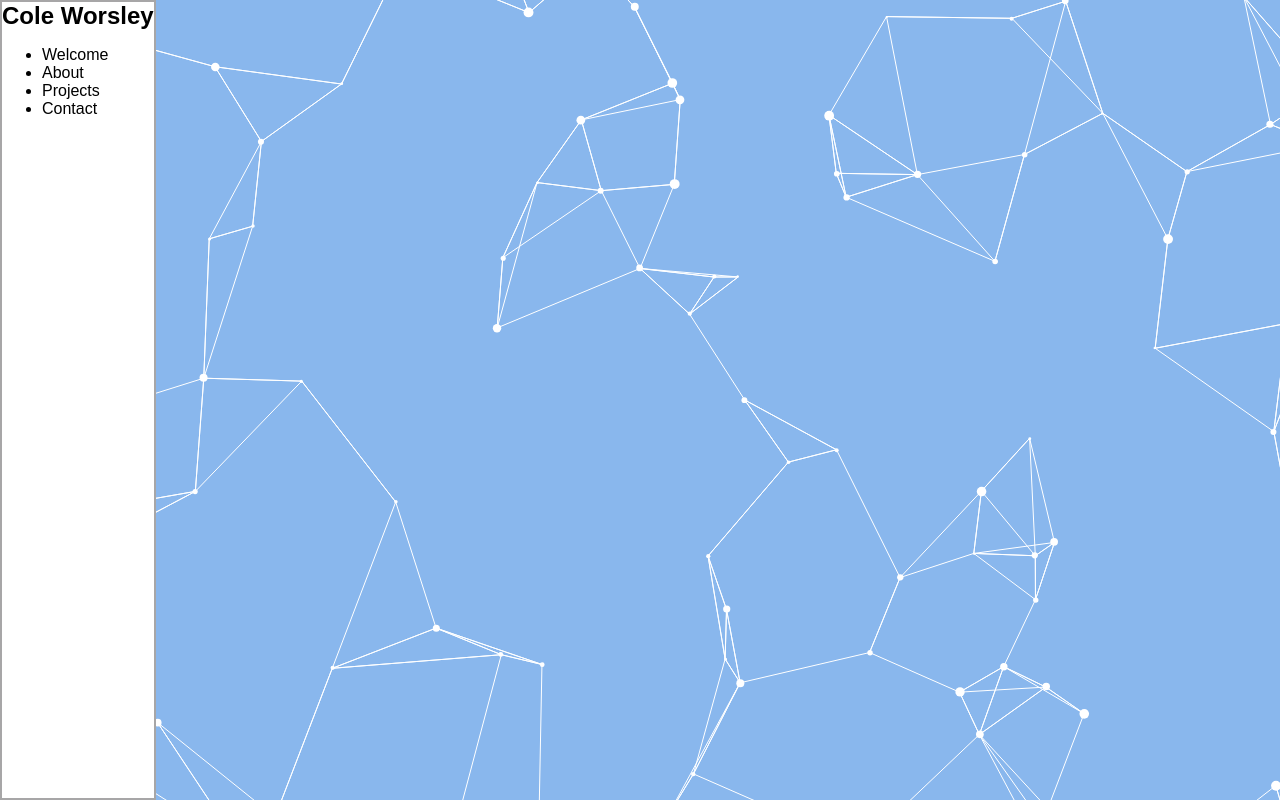
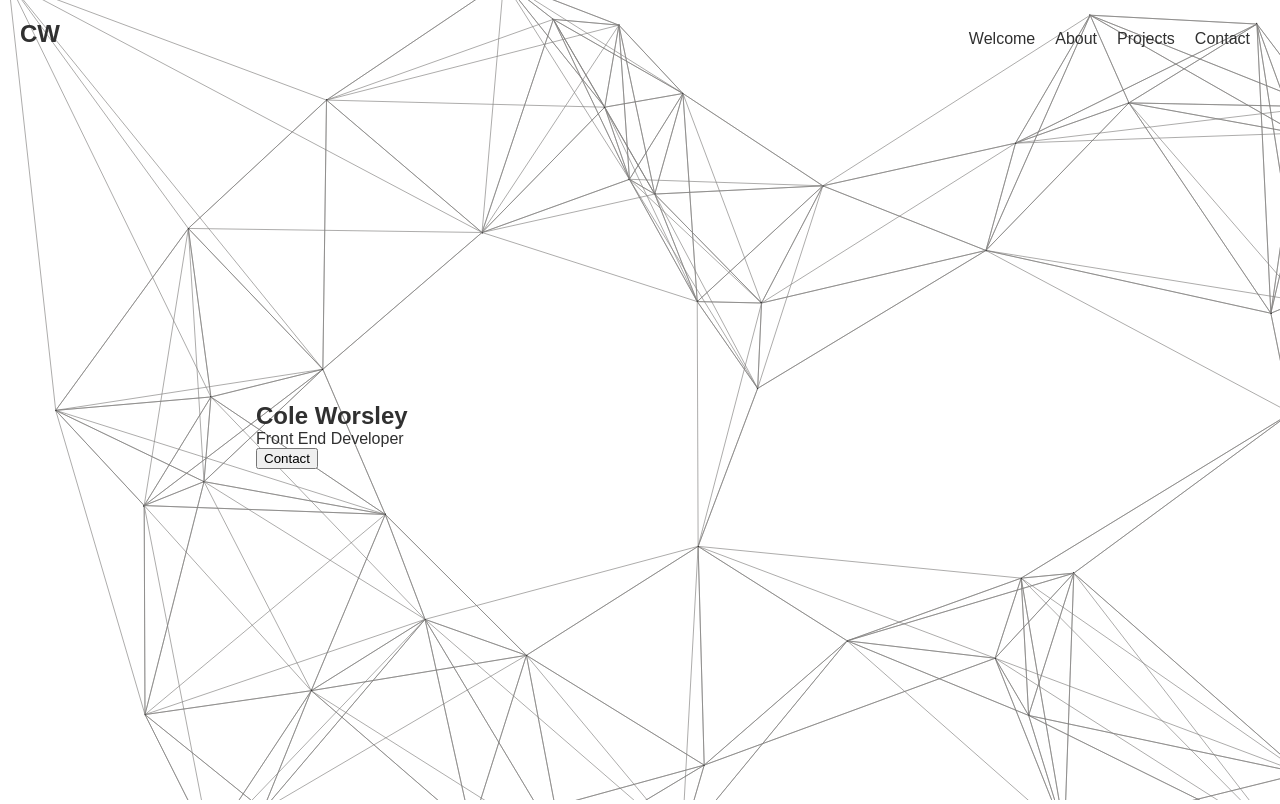
Before and after one commit to coleworsley/personal-site, a React (Create React App) app: page / in a window 1280 px wide. Built offline with nearby package versions, Linux system fonts and the light colour scheme.

Commit message:
add resume

```diff
--- a/src/components/App/App.js
+++ b/src/components/App/App.js
@@ -2,6 +2,7 @@ import React, { Component } from 'react';
 import Canvas from '../Canvas/Canvas';
 import About from '../About/About';
 import { NavBar } from '../NavBar/NavBar';
+import { Home } from '../Home/Home';
 
 class App extends Component {
   constructor() {
@@ -16,6 +17,7 @@ class App extends Component {
     return (
       <div className="app">
         <NavBar />
+        <Home />
         <Canvas />
       </div>
     );
--- a/src/components/Canvas/Canvas.js
+++ b/src/components/Canvas/Canvas.js
@@ -14,17 +14,17 @@ export default class Canvas extends Component {
     this.particles = [];
     this.minVelocity = .2;
     this.maxVelocity = .6;
-    this.maxRadius = 5;
+    this.maxRadius = .5;
     this.padding = -50;
-    this.fps = 60;
+    this.fps = 50;
     this.timeInterval = new Date();
   }
 
   componentDidMount() {
     const context = this.refs.canvas.getContext('2d');
+    this.createParticles(50);
+    requestAnimationFrame(() => {this.update()});
     this.setState({ context: context });
-    this.createParticles(100);
-    requestAnimationFrame(() => {this.update()});
   }
 
   createParticles(count) {
@@ -37,7 +37,7 @@ export default class Canvas extends Component {
           } = this;
 
     for (let i = 0; i < count; i++) {
-      const radius = randomize(1, maxRadius);
+      const radius = randomize(.7, maxRadius);
       const position = {
         x: randomize(radius + padding, width - radius - padding),
         y: randomize(radius + padding, height - radius - padding),
@@ -92,7 +92,7 @@ export default class Canvas extends Component {
   }
 
   drawLines(context) {
-    this.findClosestParticles(4);
+    this.findClosestParticles(8);
     const { particles } = this;
 
     particles.forEach(p => {
@@ -100,7 +100,7 @@ export default class Canvas extends Component {
         context.beginPath();
         context.moveTo(p.x, p.y);
         context.lineTo(innerP.x, innerP.y);
-        context.strokeStyle="#fff";
+        context.strokeStyle="rgba(129, 128, 127, 0.65)";
         context.stroke();
       })
     });
@@ -108,7 +108,8 @@ export default class Canvas extends Component {
 
   render() {
     const style = {
-      backgroundColor: '#89B7ED',
+      // backgroundColor: '#535353',
+      backgroundColor: '#fff',
     }
 
     return (
@@ -123,11 +124,11 @@ export default class Canvas extends Component {
 
 
 const randomize = (min, max) => {
-  return Math.random() * (max - min) + min;
+  return Math.floor((Math.random() * (max - min) + min) * 100) / 100;
 }
 
 const randomizeVelocity = (min, max) => {
   const random = Math.random() * (max * 2) - max;
 
-  return Math.abs(random) >= min ? random : min;
+  return Math.floor((Math.abs(random) >= min ? random : min) * 100) / 100;
 }
--- a/src/components/Canvas/Particle.js
+++ b/src/components/Canvas/Particle.js
@@ -31,7 +31,8 @@ export default class Particle {
     // Draw
     context.beginPath();
     context.arc(this.x, this.y, this.radius, 0, 2 * Math.PI);
-    context.fillStyle = '#fff';
+    // context.fillStyle = '#fff';
+    context.fillStyle = 'rgb(34, 34, 34)'
     context.fill();
     context.closePath();
   }
--- /dev/null
+++ b/src/components/Home/Home.js
@@ -0,0 +1,11 @@
+import React from 'react';
+
+export const Home = () => {
+  return (
+    <section className='home'>
+      <h1 className='welcome title'>Cole Worsley</h1>
+      <p className='welcome subtitle'>Front End Developer</p>
+      <button className='welcome contact-button'>Contact</button>
+    </section>
+  )
+}
--- a/src/components/NavBar/NavBar.js
+++ b/src/components/NavBar/NavBar.js
@@ -3,12 +3,12 @@ import React from 'react';
 export const NavBar = () => {
   return (
     <nav className='nav-bar'>
-      <h1>Cole Worsley</h1>
-      <ul>
-        <li>Welcome</li>
-        <li>About</li>
-        <li>Projects</li>
-        <li>Contact</li>
+      <h1 className='nav-title'>CW</h1>
+      <ul className='nav-list'>
+        <li className='nav-link'>Welcome</li>
+        <li className='nav-link'>About</li>
+        <li className='nav-link'>Projects</li>
+        <li className='nav-link'>Contact</li>
       </ul>
     </nav>
   )
--- a/src/index.css
+++ b/src/index.css
@@ -1,26 +1,55 @@
+/*Global Selectors*/
 * {
   box-sizing: border-box;
 }
 
-html, body, input, h1, h2, h3, p, table {
+html, body, input, h1, h2, h3, p, table, ul, li {
   margin: 0;
   padding: 0;
 }
 
 body {
   font-family: sans-serif;
+  /*color: #fff;*/
+  color: #303030;
+}
+
+ul {
+  list-style-type: none;
 }
 
 .app {
   position: relative;
 }
 
+/*Components*/
+
 .nav-bar {
   position: absolute;
+  display: flex;
+  justify-content: space-between;
+  width: 100%;
   background: none;
-  border: solid 2px #A7A6A7;
-  background-color: #FFF;
-  height: 100vh;
+}
+
+.nav-title,
+.nav-list {
+  padding: 20px;
+}
+
+.nav-list {
+  display: flex;
+  justify-content: space-between;
+}
+
+.nav-link {
+  padding: 10px;
+}
+
+.home {
+  position: absolute;
+  left: 20%;
+  top: 50%;
 }
 
 .about-section {
```
Also changed, not shown: 2 other files (tests, documents, lock files or other folders).
